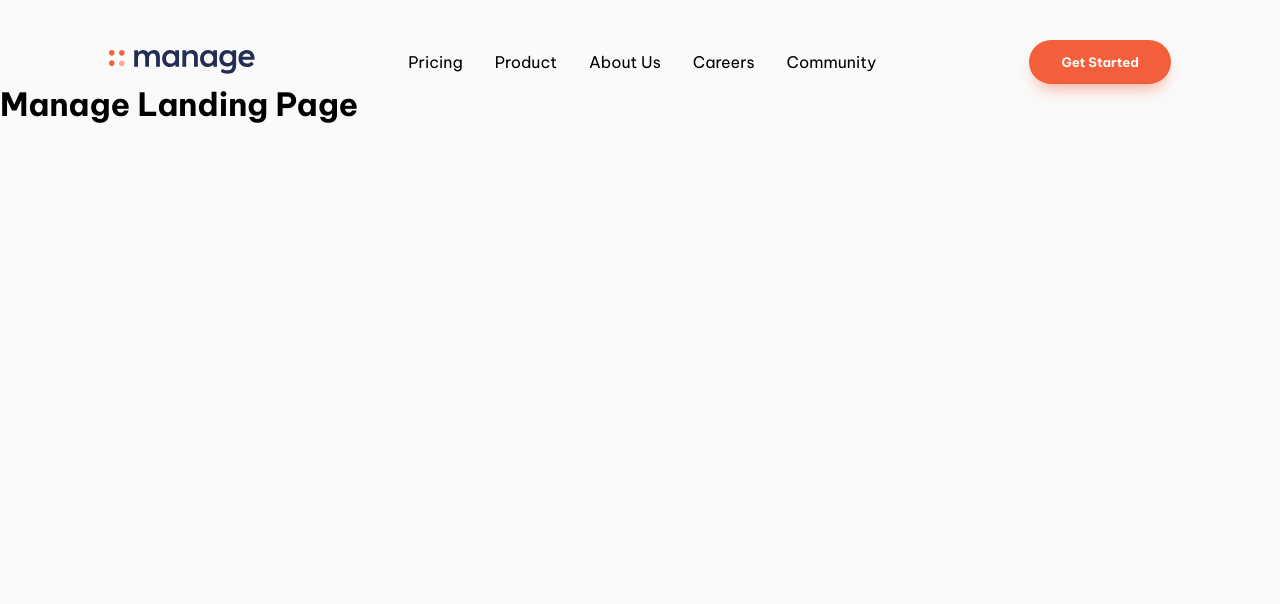
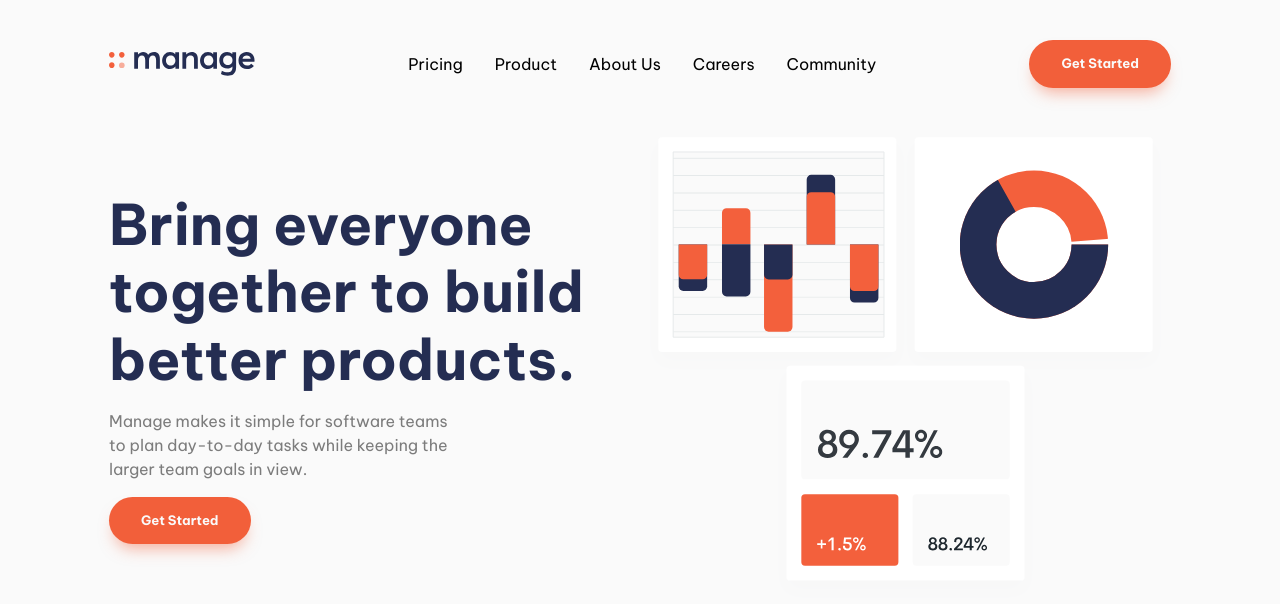
Before and after one commit to shrigel/manage-landing-page, a React (Vite) app: page / in a window 1280 px wide. Shown: the top 604 px of the page. Built offline with nearby package versions, Linux system fonts and the light colour scheme.

Commit message:
create component section HeroSection; change desktop breakpoint width

```diff
--- a/src/App.jsx
+++ b/src/App.jsx
@@ -2,13 +2,14 @@ import Container from './components/ui/Container'
 import Button from './components/ui/Button'
 import Logo from './components/ui/Logo'
 import NavBar from './components/layout/Navbar'
+import HeroSection from './components/sections/HeroSection'
 
 function App() {
 	return (
 		<>
 			<NavBar />
 			<main>
-				<h1>Manage Landing Page</h1>
+				<HeroSection />
 			</main>
 		</>
 	)
--- a/src/components/sections/HeroSection.jsx
+++ b/src/components/sections/HeroSection.jsx
@@ -0,0 +1,16 @@
+import Container from "../ui/Container"
+import Button from "../ui/Button"
+import heroImage from "../../images/illustration-intro.svg"
+
+export default function HeroSection() {
+    return (
+        <Container className="hero-section">
+            <img src={heroImage} alt="Hero Image" className="hero-section__image" />
+            <div className="hero-section__content">
+                <h1 className="hero-section__title">Bring everyone together to build better products.</h1>
+                <p className="hero-section__description">Manage makes it simple for software teams to plan day-to-day tasks while keeping the larger team goals in view.</p>
+                <Button>Get Started</Button>
+            </div>
+        </Container>
+    )
+}
--- a/src/index.css
+++ b/src/index.css
@@ -13,7 +13,7 @@
 
     --be-vietnam-pro: 'Be Vietnam Pro', sans-serif;
 
-    font: normal 400 1rem var(--be-vietnam-pro);
+    font: normal 400 1rem/1.5 var(--be-vietnam-pro);
     background: var(--gray-50);
 }
 
@@ -56,11 +56,9 @@ picture {
 .container {
     width: 100%;
     padding-inline: 1.5rem;
-
-
 }
 
-@media (min-width: 48rem) {
+@media (min-width: 60rem) {
     .container {
         max-width: 69.375rem;
         margin-inline: auto;
--- a/src/styles/base.css
+++ b/src/styles/base.css
@@ -0,0 +1,7 @@
+h1 {
+    color: var(--blue-950);
+}
+
+p {
+    opacity: 0.5;
+}
--- a/src/styles/layouts.css
+++ b/src/styles/layouts.css
@@ -53,7 +53,7 @@
     color: var(--blue-950);
 }
 
-@media (min-width: 48rem) {
+@media (min-width: 60rem) {
 
     .nav__toggle,
     .nav__overlay {
--- a/src/styles/sections.css
+++ b/src/styles/sections.css
@@ -0,0 +1,44 @@
+.hero-section {
+    padding-top: 2.5rem;
+    display: flex;
+    flex-direction: column;
+    gap: 1rem;
+}
+
+.hero-section__content {
+    text-align: center;
+    display: flex;
+    flex-direction: column;
+    align-items: center;
+    gap: 1rem;
+}
+
+.hero-section__title {
+    font-size: 2.25rem;
+    line-height: 1.2;
+}
+
+@media (min-width: 60rem) {
+    .hero-section {
+        flex-direction: row-reverse;
+        align-items: center;
+    }
+
+    .hero-section__image {
+        width: 50%;
+    }
+
+    .hero-section__content {
+        width: 50%;
+        text-align: left;
+        align-items: flex-start;
+    }
+
+    .hero-section__title {
+        font-size: 3.5rem;
+    }
+
+    .hero-section__description {
+        max-width: 22rem;
+    }
+}
```
